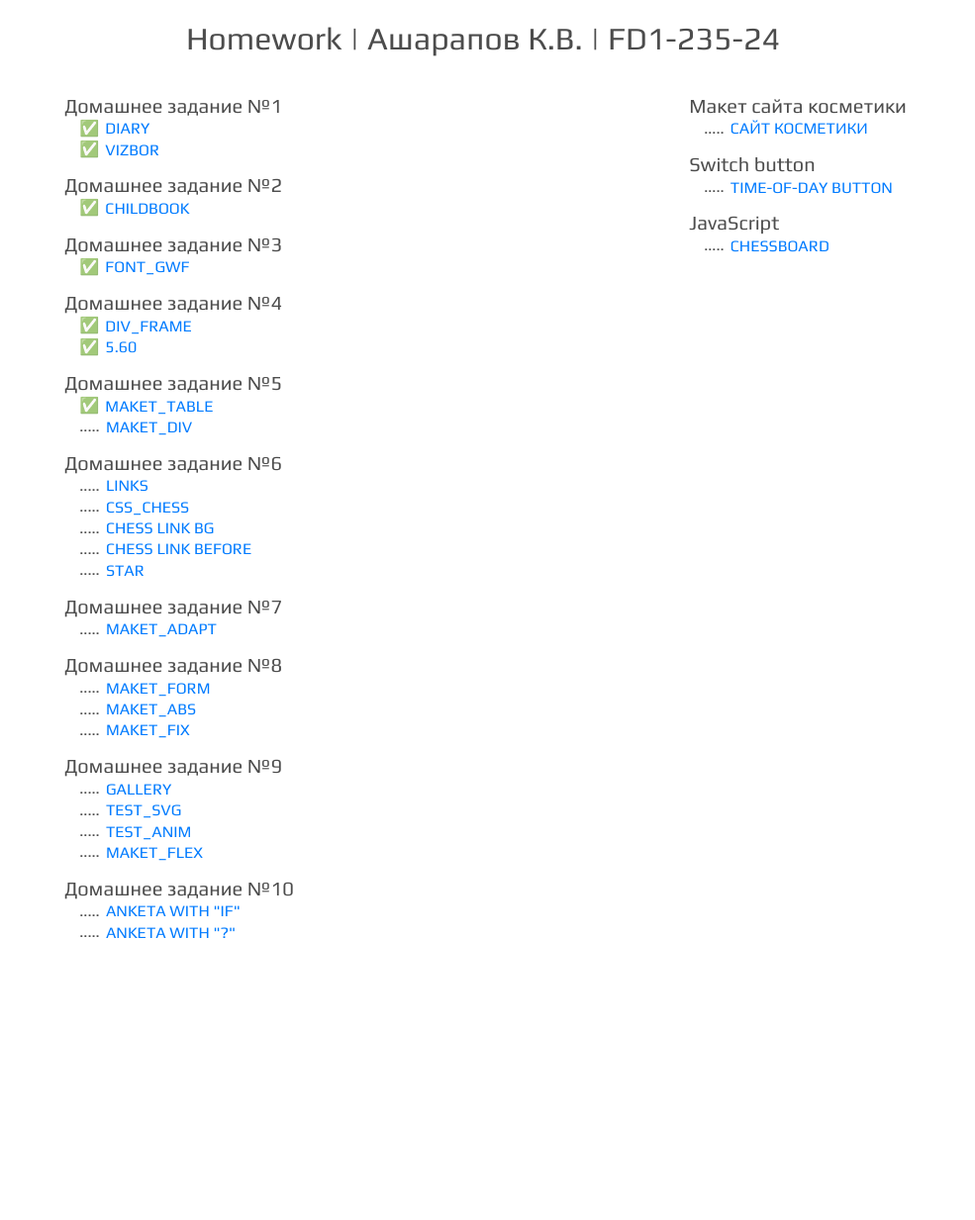
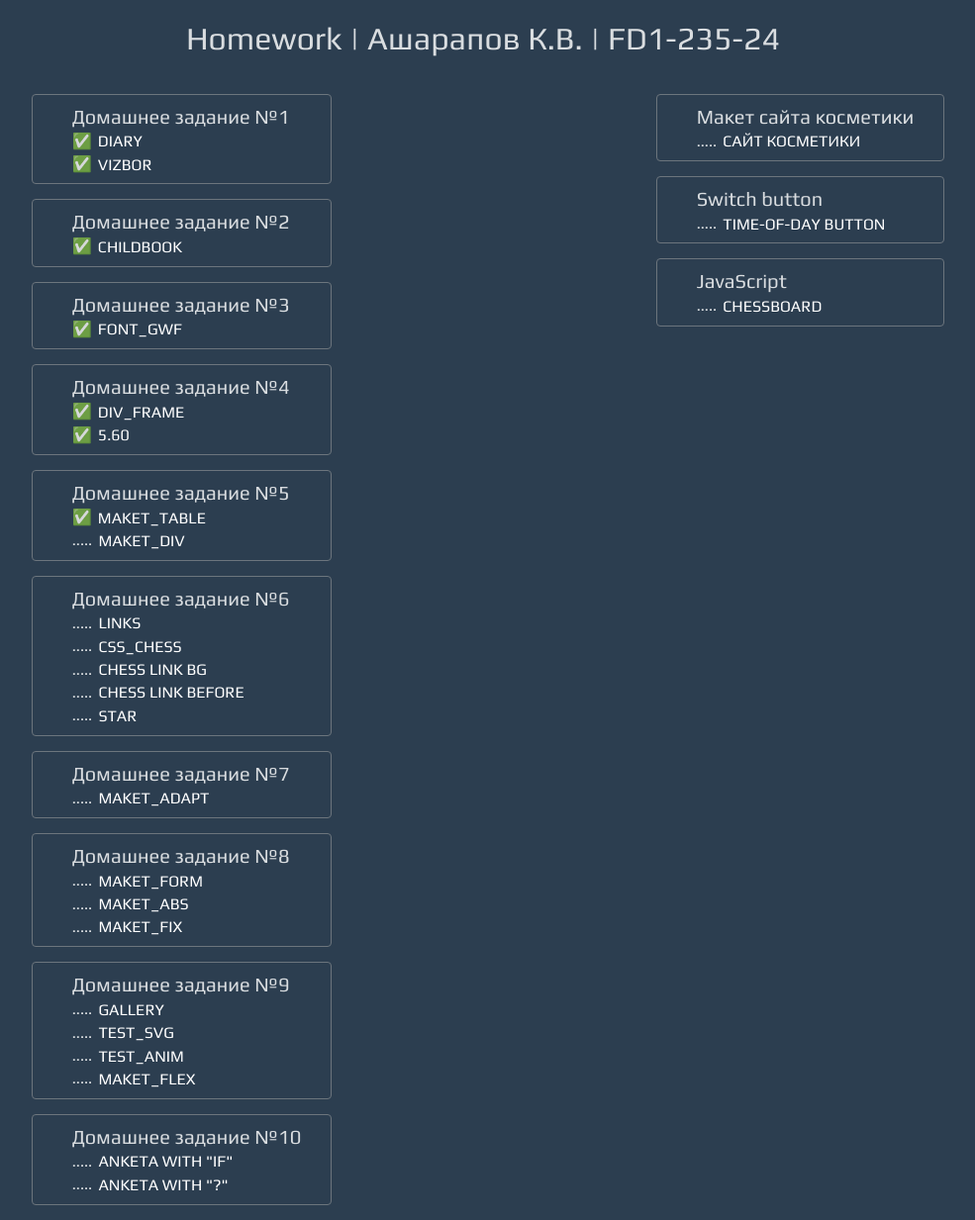
Before and after one commit to AsharapovK/EDUCATION, a PHP site: page / in a window 1280 px wide. Shown: the whole page at 99% size, without its empty margins (167-1152 px from the left). Before the commit the page ends 948 px from the top, so only its background shows below. Run offline with PHP 8.4, Linux system fonts and the light colour scheme.

Commit message:
new index

```diff
--- a/CSS/style.css
+++ b/CSS/style.css
@@ -1,14 +1,17 @@
 * {
   font-family: "Play", sans-serif;
   padding-left: 10px;
-  color: rgba(0, 0, 0, 0.703); }
+  color: rgba(255, 255, 255, 0.825);
+  background-color: #2c3e50; }
   * a {
     padding: 2.5px;
     text-decoration: none;
-    color: #007bff;
+    color: #ffffff;
     text-transform: uppercase; }
     * a:hover {
-      color: #0056b3; }
+      color: #ff9100;
+      -webkit-transition: all 1s linear;
+      transition: all 1s linear; }
     * a:active {
       color: #249e36; }
     * a:visited {
@@ -25,12 +28,23 @@ h1 {
   text-align: center; }
 
 .HomeWorkDiv {
-  padding: 15px 25px 0px 10px; }
+  border: #6c757d solid 1px;
+  border-radius: 4px;
+  margin: 15px 0px 15px 0px;
+  padding: 10px 30px 10px 30px;
+  -webkit-transition: all 1s ease;
+  transition: all 1s ease; }
   .HomeWorkDiv h2 {
     font-size: 20px; }
   .HomeWorkDiv li {
-    padding: 3px 0px 0px 15px; }
+    padding: 5px 0px 0px 0px; }
     .HomeWorkDiv li a {
       font-size: 16px; }
+  .HomeWorkDiv:hover {
+    border: #fb6e02 solid 0.5px;
+    -webkit-box-shadow: 0 0 20px #fb6e02;
+            box-shadow: 0 0 20px #fb6e02;
+    -webkit-transform: scale(1.008);
+            transform: scale(1.008); }
 
 /*# sourceMappingURL=style.css.map */
--- a/CSS/style.scss
+++ b/CSS/style.scss
@@ -1,16 +1,18 @@
 * {
   font-family: "Play", sans-serif;
   padding-left: 10px;
-  color: rgba(0, 0, 0, 0.703);
+  color: rgba(255, 255, 255, 0.825);
+  background-color: #2c3e50;
 
   a {
     padding: 2.5px;
     text-decoration: none;
-    color: #007bff;
+    color: #ffffff;
     text-transform: uppercase;
 
     &:hover {
-      color: #0056b3;
+      color: #ff9100;
+      transition: all 1s linear;
     }
 
     &:active {
@@ -33,17 +35,27 @@ h1 {
 }
 
 .HomeWorkDiv {
-  padding: 15px 25px 0px 10px;
+  border: #6c757d solid 1px;
+  border-radius: 4px;
+  margin: 15px 0px 15px 0px;
+  padding: 10px 30px 10px 30px;
+  transition: all 1s ease;
 
   h2 {
     font-size: 20px;
   }
 
   li {
-    padding: 3px 0px 0px 15px;
+    padding: 5px 0px 0px 0px;
 
     a {
       font-size: 16px;
     }
   }
+
+  &:hover {
+    border: #fb6e02 solid 0.5px;
+    box-shadow: 0 0 20px #fb6e02;
+    transform: scale(1.008);
+  }
 }
--- a/index.html
+++ b/index.html
@@ -104,6 +104,7 @@
                     <li type="square"> ..... <a target="_blank" href="HOMEWORK/MAKET_FLEX/index.html">MAKET_FLEX</a>
                     </li>
                     <!-- <li type="square"> ..... <a targ et="_blank" href="HOMEWORK/MAKET_ABS/index.html">MAKET_GRID</a></li> -->
+
                 </ul>
             </div>
 
```
Also changed, not shown: 2 other files.
